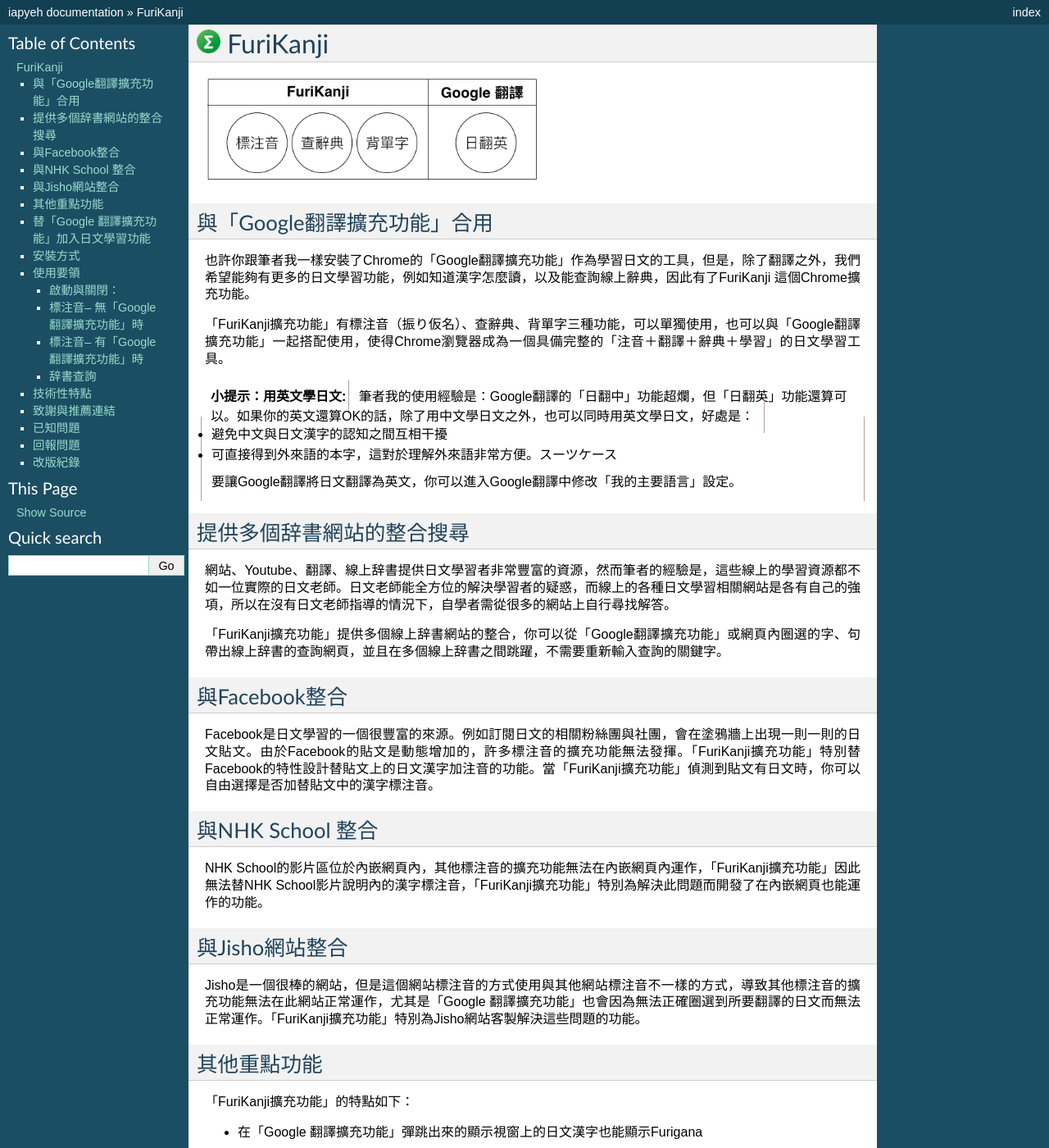
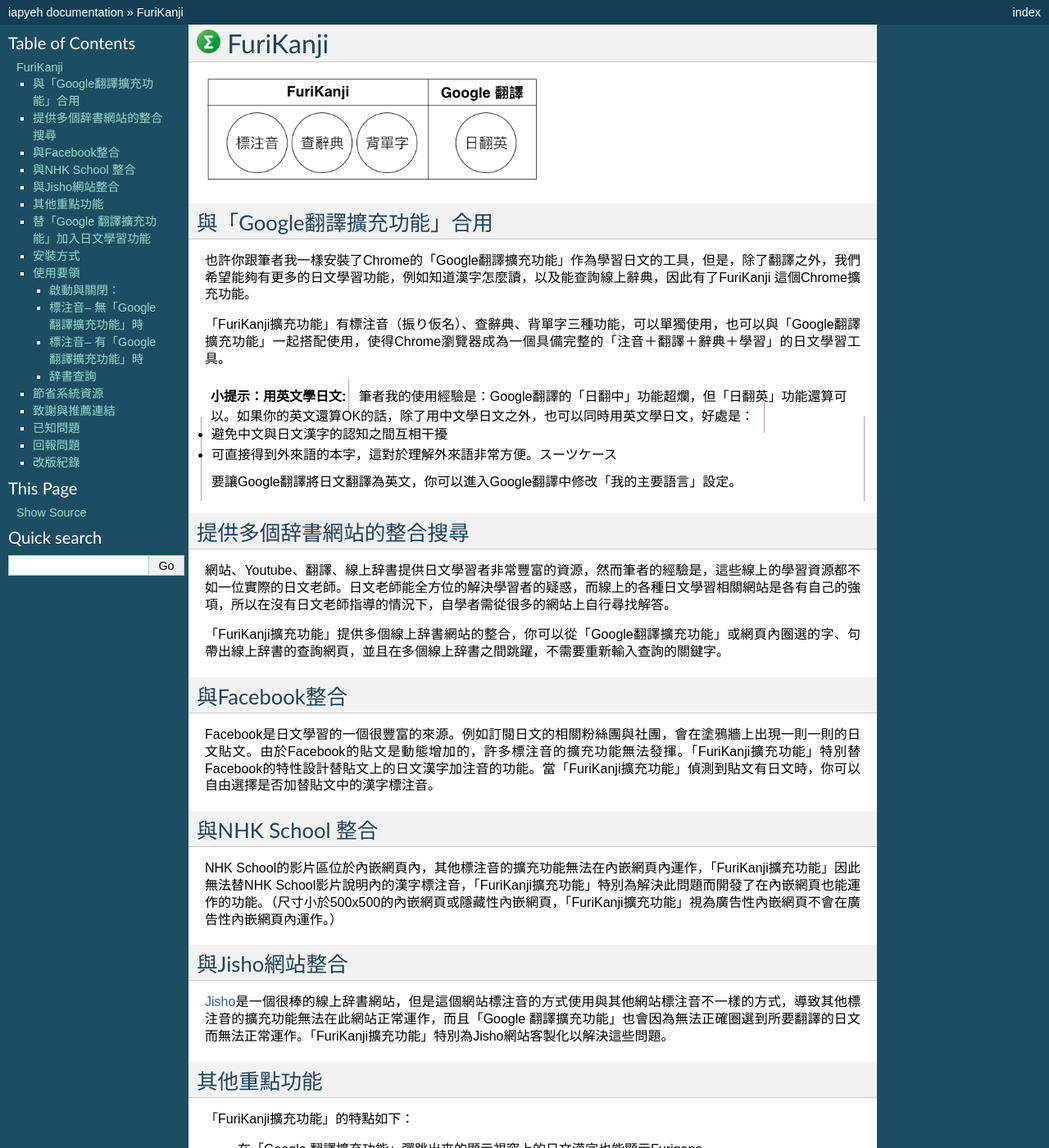
Before and after one commit to iapyeh/iapyeh, a Sphinx documentation site: the page built from docs/blogs/myworks/I.F.Add-on.rst, in a window 1280 px wide and 1400 px high. Shown: the whole window at 82% size. Built offline with Sphinx 7.4.7, drawn with Linux system fonts in a browser that asks for light colours; some of the changed lines change nothing that is shown; some of the changed text lies outside the part shown.

Commit message:
Google Docs reST Editor@2017-7-13 15:3:25

```diff
--- a/docs/blogs/myworks/I.F.Add-on.rst
+++ b/docs/blogs/myworks/I.F.Add-on.rst
@@ -47,14 +47,14 @@
 與NHK School 整合
 =================
 
-NHK School的影片區位於內嵌網頁內，其他標注音的擴充功能無法在內嵌網頁內運作，「FuriKanji擴充功能」因此無法替NHK School影片說明內的漢字標注音，「FuriKanji擴充功能」特別為解決此問題而開發了在內嵌網頁也能運作的功能。
+NHK School的影片區位於內嵌網頁內，其他標注音的擴充功能無法在內嵌網頁內運作，「FuriKanji擴充功能」因此無法替NHK School影片說明內的漢字標注音，「FuriKanji擴充功能」特別為解決此問題而開發了在內嵌網頁也能運作的功能。（尺寸小於500x500的內嵌網頁或隱藏性內嵌網頁，「FuriKanji擴充功能」視為廣告性內嵌網頁不會在廣告性內嵌網頁內運作。）
 
 .. _h1a723e4563621513a2d70487835277:
 
 與Jisho網站整合
 ===============
 
-Jisho是一個很棒的網站，但是這個網站標注音的方式使用與其他網站標注音不一樣的方式，導致其他標注音的擴充功能無法在此網站正常運作，尤其是「Google 翻譯擴充功能」也會因為無法正確圈選到所要翻譯的日文而無法正常運作。「FuriKanji擴充功能」特別為Jisho網站客製解決這些問題的功能。
+\ |LINK1|\ 是一個很棒的線上辞書網站，但是這個網站標注音的方式使用與其他網站標注音不一樣的方式，導致其他標注音的擴充功能無法在此網站正常運作，而且「Google 翻譯擴充功能」也會因為無法正確圈選到所要翻譯的日文而無法正常運作。「FuriKanji擴充功能」特別為Jisho網站客製化以解決這些問題。
 
 .. _h2164242e4c6048506f23311549231654:
 
@@ -107,9 +107,9 @@
 安裝方式
 ========
 
-* 請用Chrome點選開啟： \ |LINK1|\
+* 請用Chrome點選開啟： \ |LINK2|\
 
-* 請用Chrome點選開啟：\ |LINK2|\  （如果已經安裝請忽略）
+* 請用Chrome點選開啟：\ |LINK3|\  （如果已經安裝請忽略）
 
 .. _h174fb648377959437b5c1f697c1c40:
 
@@ -172,31 +172,23 @@
 
 \ |IMG12|\
 
-.. _h572187820253c7294643631303029:
+.. _h2164242e4c6048506f23311549231654:
 
-技術性特點
-==========
+節省系統資源
+============
 
-* 節省系統資源
+很多擴充功能，像是「Google 翻譯擴充功能」會在使用者瀏覽所有網頁自動運行，使得Chrome消耗比較多的系統資源。FuriKanji是一種開關型的擴充功能，在網頁上手動啟動之後只會在該網頁上運行。使用者可以需要的時候才開啟FuriKanji，並且在不需要的時候關閉它。
 
-    * 很多擴充功能，像是「Google 翻譯擴充功能」會在使用者瀏覽所有網頁自動運行，使得Chrome消耗比較多的系統資源。FuriKanji是一種開關型的擴充功能，在網頁上手動啟動之後只會在該網頁上運行。使用者可以需要的時候才開啟FuriKanji，並且在不需要的時候關閉它。
-
-    * 當使用者暫時離開Chrome，切換到其他應用程式(例如Word)，或者切換到其他分頁時，FuriKanji所運行的視框(frame)不再是使用者的焦點(focus)時，FuriKanji會自動暫停以節省系統資源。
-
-* 子網頁(inner-frame)內仍可作用
-
-    * 內嵌網頁是包在主網頁內的網頁，這些內嵌網頁經常會有動態創建與消滅的情況，很多擴充功能無法在內嵌網頁內運作。「FuriKanji擴充功能」具備在內嵌網頁內正常運作的能力。
-
-    * 小於500x500的內嵌網頁，「FuriKanji擴充功能」視為廣告性內嵌網頁，FuriKanji不會運作。
+* 當使用者暫時離開Chrome，切換到其他應用程式(例如Word)，或者切換到其他分頁時，FuriKanji所運行的視框(frame)不再是使用者的焦點(focus)時，FuriKanji會自動暫停以節省系統資源。
 
 .. _h68017771fa7c85ef23567fe7b5a:
 
 致謝與推薦連結
 ==============
 
-* 「\ |LINK3|\ 功能
+* 「\ |LINK4|\ 功能
 
-* 「\ |LINK4|\
+* 「\ |LINK5|\
 
 .. _h174fb648377959437b5c1f697c1c40:
 
@@ -210,7 +202,7 @@
 回報問題
 ========
 
-您可以利用「Facebook訊息」將訊息傳給\ |LINK5|\
+您可以利用「Facebook訊息」將訊息傳給\ |LINK6|\
 
 .. _h174fb648377959437b5c1f697c1c40:
 
@@ -225,12 +217,12 @@
 |         |                                                                                                              |
 |         |* 從I.F. Add-on改名為 FuriKanji                                                                               |
 +---------+--------------------------------------------------------------------------------------------------------------+
-|1.17.5.26|讓\ |LINK6|\ 可與Google翻譯擴充功能一起使用。                                                                 |
+|1.17.5.26|讓\ |LINK7|\ 可與Google翻譯擴充功能一起使用。                                                                 |
 +---------+--------------------------------------------------------------------------------------------------------------+
-|1.0      |2017/1/26 首次發布，名稱為「I.F. Add-on」，是一個\ |LINK7|\                                                   |
+|1.0      |2017/1/26 首次發布，名稱為「I.F. Add-on」，是一個\ |LINK8|\                                                   |
 +---------+--------------------------------------------------------------------------------------------------------------+
 
-\ |LINK8|\
+\ |LINK9|\
 
 .. bottom of content
 
@@ -244,33 +236,37 @@
 
 .. |LINK1| raw:: html
 
-    <a href="https://chrome.google.com/webstore/detail/if-add-on/plpdljndcikodkdhcbcbfnbmeplcjdeh" target="_blank">FuriKanji 擴充功能</a>
+    <a href="http://jisho.org/" target="_blank">Jisho</a>
 
 .. |LINK2| raw:: html
 
-    <a href="https://chrome.google.com/webstore/detail/google-translate/aapbdbdomjkkjkaonfhkkikfgjllcleb" target="_blank">Google 翻譯擴充功能</a>
+    <a href="https://chrome.google.com/webstore/detail/if-add-on/plpdljndcikodkdhcbcbfnbmeplcjdeh" target="_blank">FuriKanji 擴充功能</a>
 
 .. |LINK3| raw:: html
 
-    <a href="https://www.npmjs.com/package/kuroshiro" target="_blank">FuriKanji翻譯擴充功能」使用KuroShiro的Furigana API提供Furigana</a>
+    <a href="https://chrome.google.com/webstore/detail/google-translate/aapbdbdomjkkjkaonfhkkikfgjllcleb" target="_blank">Google 翻譯擴充功能</a>
 
 .. |LINK4| raw:: html
 
-    <a href="https://www.youtube.com/watch?v=OZZlEuE8RdU" target="_blank">FuriKanji翻譯擴充功能」的考試模式靈感來源</a>
+    <a href="https://www.npmjs.com/package/kuroshiro" target="_blank">FuriKanji翻譯擴充功能」使用KuroShiro的Furigana API提供Furigana</a>
 
 .. |LINK5| raw:: html
 
-    <a href="https://www.facebook.com/singuan.iap" target="_blank">這個帳號</a>
+    <a href="https://www.youtube.com/watch?v=OZZlEuE8RdU" target="_blank">FuriKanji翻譯擴充功能」的考試模式靈感來源</a>
 
 .. |LINK6| raw:: html
 
-    <a href="https://chrome.google.com/webstore/detail/ipa-furigana/jnnbgnfnncobhklficfkdnclohaklifi" target="_blank">IPA Furigana 擴充功能</a>
+    <a href="https://www.facebook.com/singuan.iap" target="_blank">這個帳號</a>
 
 .. |LINK7| raw:: html
 
+    <a href="https://chrome.google.com/webstore/detail/ipa-furigana/jnnbgnfnncobhklficfkdnclohaklifi" target="_blank">IPA Furigana 擴充功能</a>
+
+.. |LINK8| raw:: html
+
     <a href="https://chrome.google.com/webstore/detail/ipa-furigana/jnnbgnfnncobhklficfkdnclohaklifi" target="_blank">IPA Furigana擴充功能的patch</a>
 
-.. |LINK8| raw:: html
+.. |LINK9| raw:: html
 
     <a href="https://docs.google.com/document/d/1X6sOdxpKFERm49a07BU4QFOuZeqDuWjNfdJWXU7VKrI/edit" target="_blank">本文件原始檔案</a>
 
```
